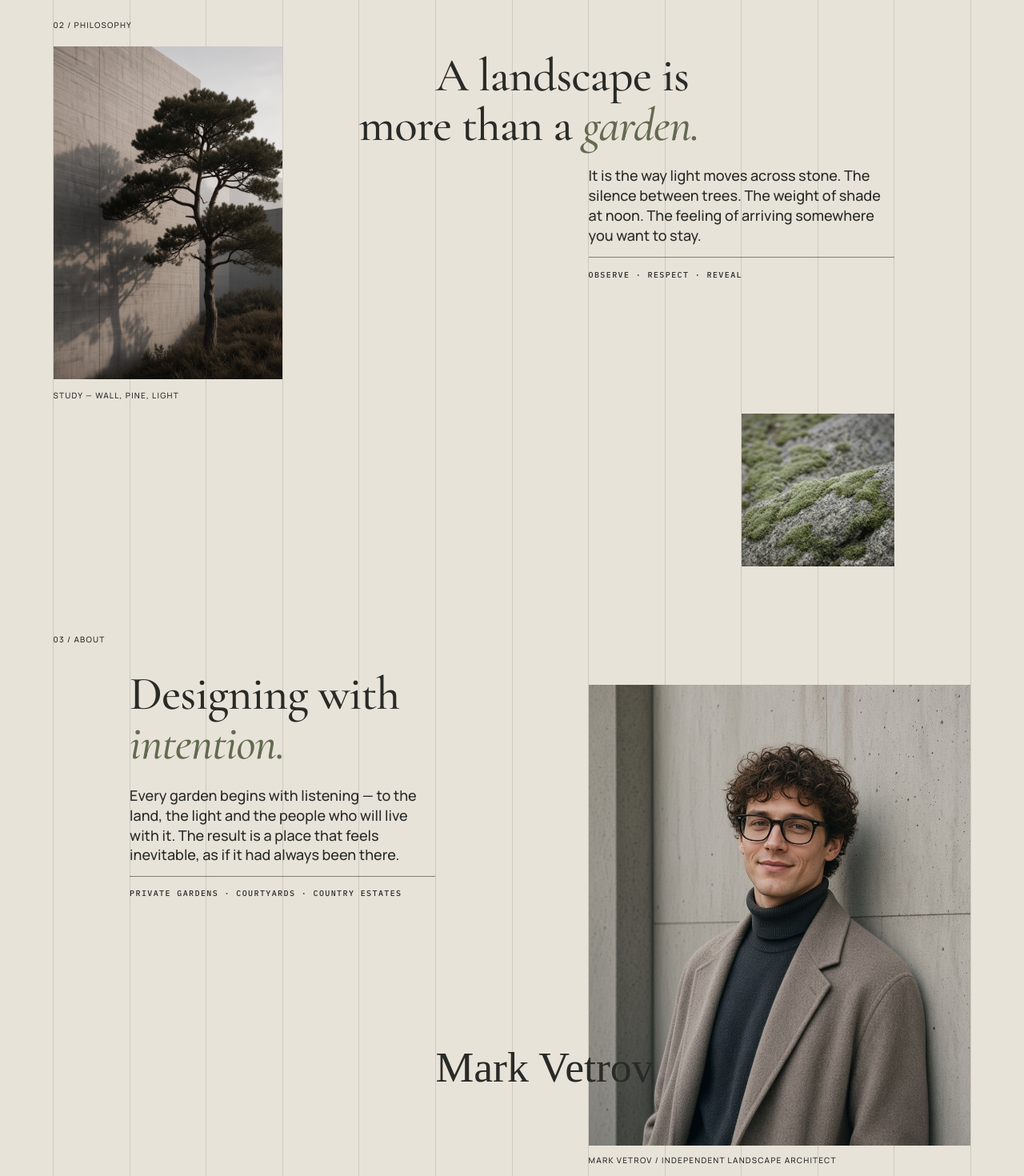
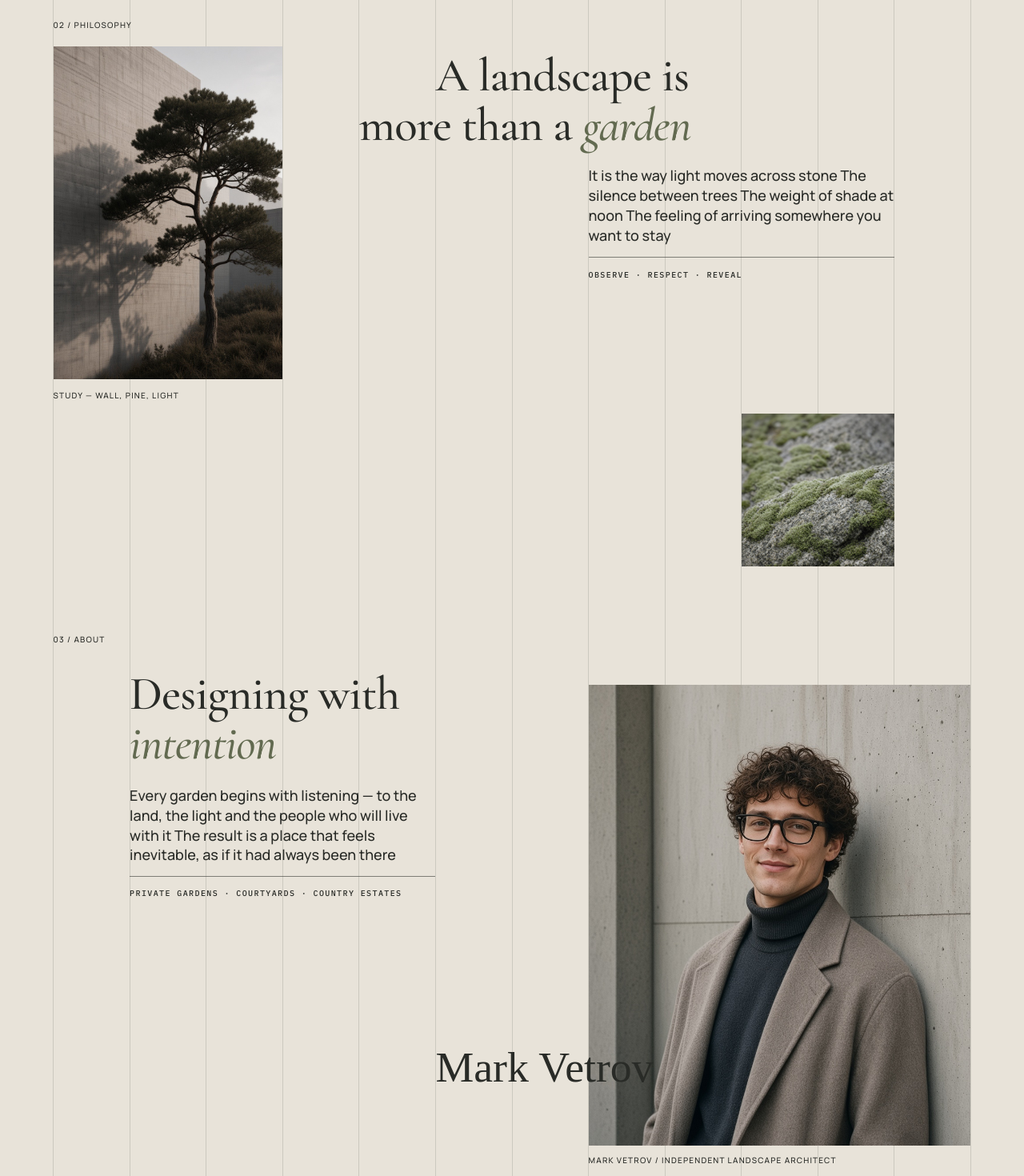
Before and after one commit to xotrix-png/mark-hollis, a React (Vite) app: page / in a window 1280 px wide. Shown: the part 860-2330 px from the top of the page at 80% size. Built offline with nearby package versions, Linux system fonts and the light colour scheme; a web font is replaced by a local one.

Commit message:
Remove trailing sentence periods from site copy
Strip end-of-sentence periods from headlines, body, and meta while
keeping mid-phrase punctuation, coords, emails, and separators.

Co-authored-by: xotrix-png <xotrix-png@users.noreply.github.com>

```diff
--- a/index.html
+++ b/index.html
@@ -6,7 +6,7 @@
     <meta name="viewport" content="width=device-width, initial-scale=1.0" />
     <meta
       name="description"
-      content="MARK VETROV — Landscape architect. Private gardens designed as a quiet continuation of the architecture around them."
+      content="MARK VETROV — Landscape architect Private gardens designed as a quiet continuation of the architecture around them"
     />
     <title>MARK VETROV — Landscape Architect</title>
     <link rel="preconnect" href="https://fonts.googleapis.com" />
--- a/src/sections/About.jsx
+++ b/src/sections/About.jsx
@@ -25,15 +25,15 @@ export default function About() {
             <h2 className="about__title">
               <span>Designing with</span>
               <span>
-                <em className="about__intention">intention.</em>
+                <em className="about__intention">intention</em>
               </span>
             </h2>
 
             <div className="about__aside">
               <p className="about__desc">
                 Every garden begins with listening — to the land, the light and
-                the people who will live with it. The result is a place that
-                feels inevitable, as if it had always been there.
+                the people who will live with it The result is a place that
+                feels inevitable, as if it had always been there
               </p>
               <hr className="about__rule-line" />
               <p className="about__meta-line">
--- a/src/sections/Approach.jsx
+++ b/src/sections/Approach.jsx
@@ -2,7 +2,7 @@ import { useEffect, useEffectEvent, useRef, useState } from 'react'
 import '../styles/approach.css'
 
 const INTRO =
-  'Four quiet steps, from the first walk on site to the day the garden takes root.'
+  'Four quiet steps, from the first walk on site to the day the garden takes root'
 
 const STAGES = [
   {
@@ -86,7 +86,7 @@ export default function Approach() {
           <h2 className="approach__title">
             <span>From land</span>
             <span>
-              to <em className="approach__landscape">landscape.</em>
+              to <em className="approach__landscape">landscape</em>
             </span>
           </h2>
 
--- a/src/sections/Materials.jsx
+++ b/src/sections/Materials.jsx
@@ -84,8 +84,8 @@ export default function Materials() {
 
               <div className="materials__aside">
                 <p className="materials__desc">
-                  Few materials, used honestly. Stone, timber, gravel and
-                  plants, chosen to age well and to belong to the place.
+                  Few materials, used honestly Stone, timber, gravel and
+                  plants, chosen to age well and to belong to the place
                 </p>
                 <hr className="materials__aside-rule" />
                 <p className="materials__meta-line">Stone · Timber · Gravel</p>
@@ -107,7 +107,7 @@ export default function Materials() {
                 <div className="materials__frame">
                   <img
                     src={shot.src}
-                    alt={`${shot.num} — ${shot.name}. ${shot.alt}`}
+                    alt={`${shot.num} — ${shot.name} — ${shot.alt}`}
                     width={shot.width}
                     height={shot.height}
                     loading="lazy"
--- a/src/sections/Philosophy.jsx
+++ b/src/sections/Philosophy.jsx
@@ -41,15 +41,15 @@ export default function Philosophy() {
             <h2 className="philosophy__title">
               <span>A landscape is</span>
               <span className="philosophy__title-line2">
-                more than a <em className="philosophy__garden">garden.</em>
+                more than a <em className="philosophy__garden">garden</em>
               </span>
             </h2>
 
             <div className="philosophy__aside">
               <p className="philosophy__desc">
-                It is the way light moves across stone. The silence between
-                trees. The weight of shade at noon. The feeling of arriving
-                somewhere you want to stay.
+                It is the way light moves across stone The silence between
+                trees The weight of shade at noon The feeling of arriving
+                somewhere you want to stay
               </p>
               <hr className="philosophy__rule-line" />
               <p className="philosophy__meta-line">
```
